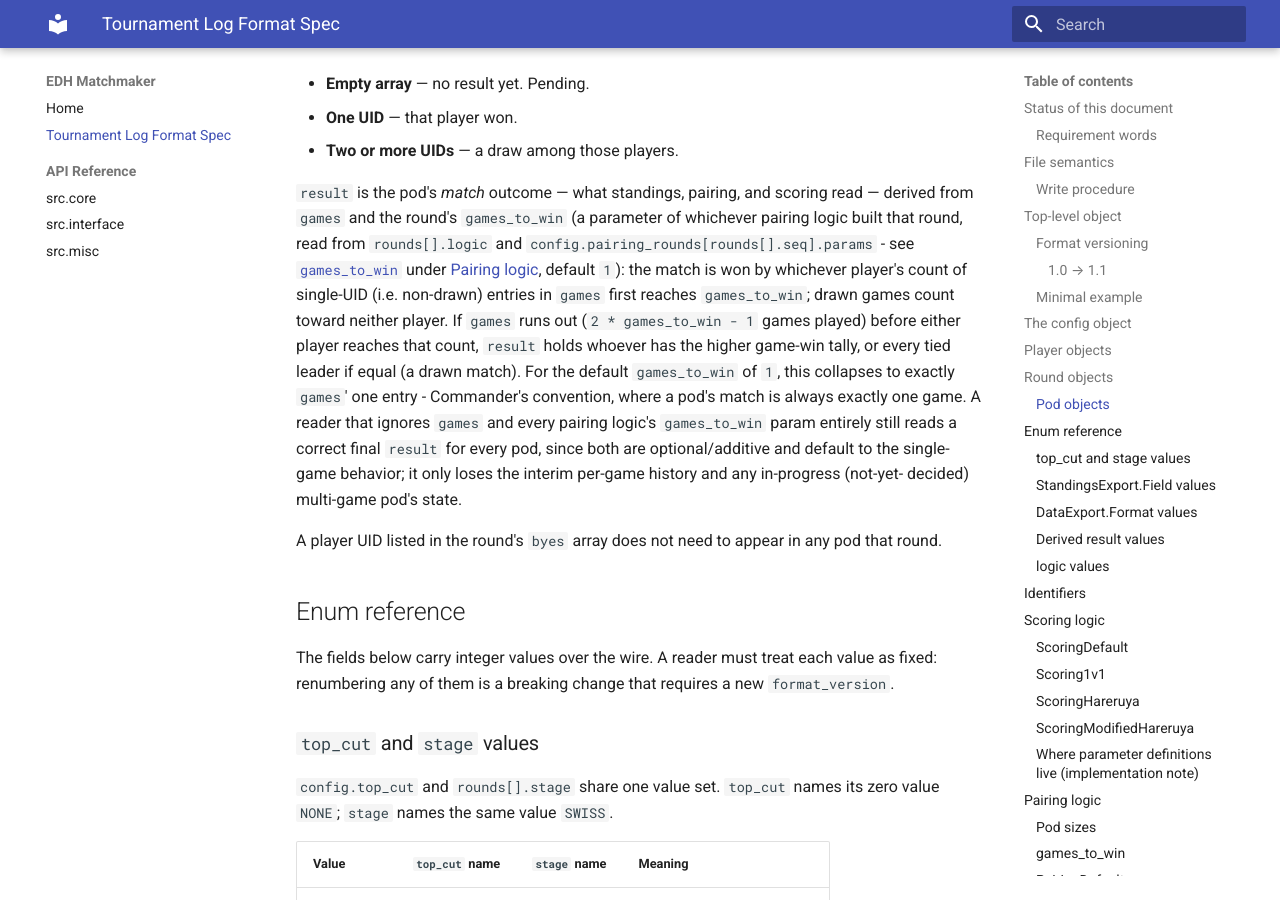
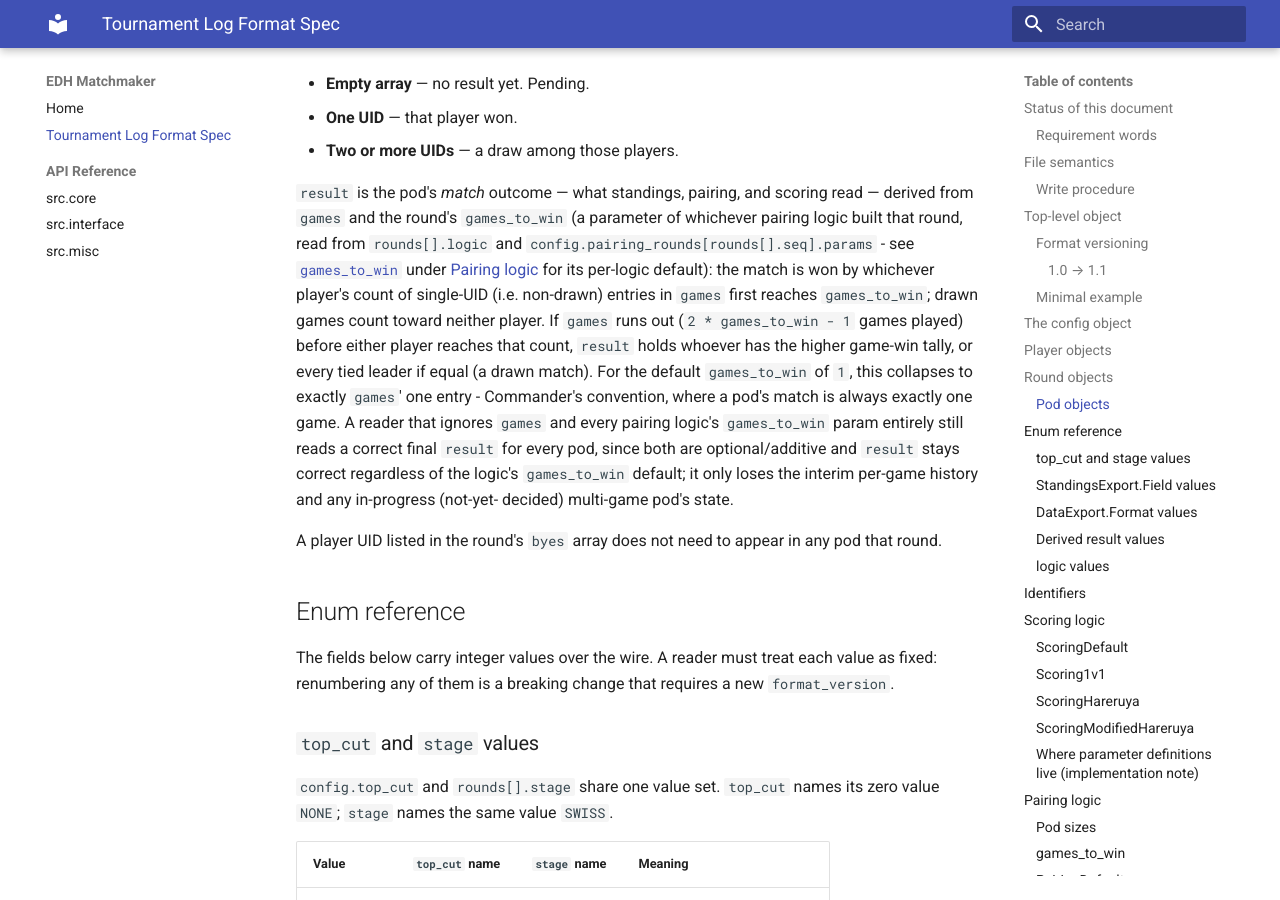
Before and after one commit to eVen-gits/EDH_matchmaker, an MkDocs documentation site: the page built from docs/tournament-log-spec.md, in a window 1280 px wide and 900 px high, scrolled down 7055 px. Built offline with MkDocs 1.6.1 and Material for MkDocs 9.7.7, drawn with Linux system fonts in a browser that asks for light colours; some of the changed text lies outside the part shown.

Commit message:
no-mistakes(document): Fix stale games_to_win default claim in tournament-log-spec.md

```diff
--- a/docs/tournament-log-spec.md
+++ b/docs/tournament-log-spec.md
@@ -248,8 +248,8 @@
 scoring read — derived from `games` and the round's `games_to_win` (a
 parameter of whichever pairing logic built that round, read from
 `rounds[].logic` and `config.pairing_rounds[rounds[].seq].params` - see
-[`games_to_win`](#games_to_win) under [Pairing logic](#pairing-logic),
-default `1`): the match is won by
+[`games_to_win`](#games_to_win) under [Pairing logic](#pairing-logic) for
+its per-logic default): the match is won by
 whichever player's count of single-UID (i.e. non-drawn) entries in `games`
 first reaches `games_to_win`; drawn games count toward neither player. If
 `games` runs out (`2 * games_to_win - 1` games played) before either player
@@ -259,7 +259,8 @@
 Commander's convention, where a pod's match is always exactly one game. A
 reader that ignores `games` and every pairing logic's `games_to_win`
 param entirely still reads a correct final `result` for every pod, since
-both are optional/additive and default to the single-game behavior; it
+both are optional/additive and `result` stays correct regardless of the
+logic's `games_to_win` default; it
 only loses the interim per-game history and any in-progress (not-yet-
 decided) multi-game pod's state.
 
@@ -595,18 +596,22 @@
 
 ### `games_to_win`
 
-Every pairing logic reads one shared parameter, `games_to_win` (int, default
-`1`, minimum `1`) - games a player must win to win a match at that round (see
+Every pairing logic reads one shared parameter, `games_to_win` (int, minimum
+`1`) - games a player must win to win a match at that round (see
 [Pod objects](#pod-objects) for how this decides `pods[].result` from
 `pods[].games`). `1` means a single game decides the round (Commander's
-convention); `2` is best-of-3, the common 1v1 setting. It lives in the same
-`params` object as any other override for that round's logic, for example
-`{"logic": "Pairing1v1", "params": {"games_to_win": 2}}`.
+convention and the default for every Commander pairing logic); `2` is
+best-of-3, the Magic Tournament Rules norm for constructed 1v1 events, and
+`Pairing1v1`'s default. It lives in the same `params` object as any other
+override for that round's logic, for example
+`{"logic": "Pairing1v1", "params": {"games_to_win": 1}}` to force a
+single-game 1v1 round.
 
 ### `PairingDefault`
 
 Additional fields in the `params` object for a round that uses `PairingDefault`
-(or `Pairing1v1`, which shares the same parameters):
+(or `Pairing1v1`, which shares the same parameters other than `games_to_win`'s
+default):
 
 | Field | Type | Default | Description |
 |---|---|---|---|
```
